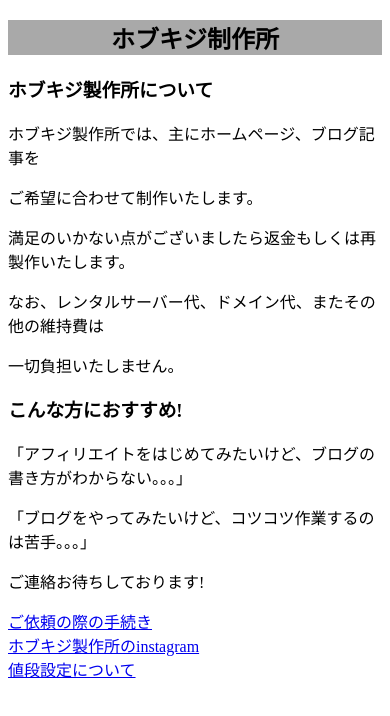
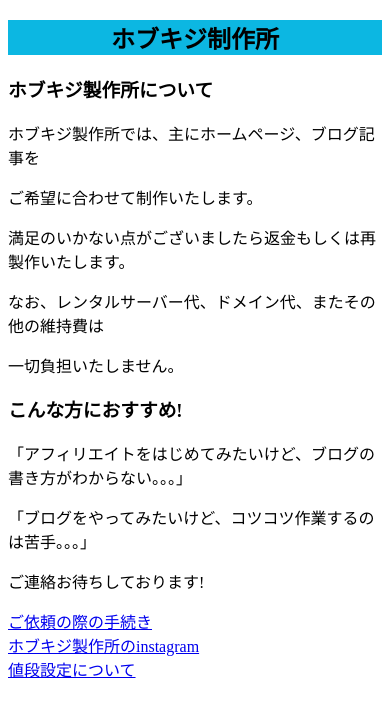
Before and after one commit to daikoudotcom/-4, a plain HTML site: page index.html in a window 390 px wide. Drawn offline with Linux system fonts and the light colour scheme.

Commit message:
Update xxx.css

```diff
--- a/xxx.css
+++ b/xxx.css
@@ -1,6 +1,10 @@
+
+@media (max-width:600px){
+
 .title{
-    background-color:darkgrey;
-    background-size:20px;
-    font-family: "Tsukushi A Round Gothic";
+    background-color:rgb(12, 183, 226);
+    background-position: top;
+    font-family: "serif";
 
 }
+}
```
